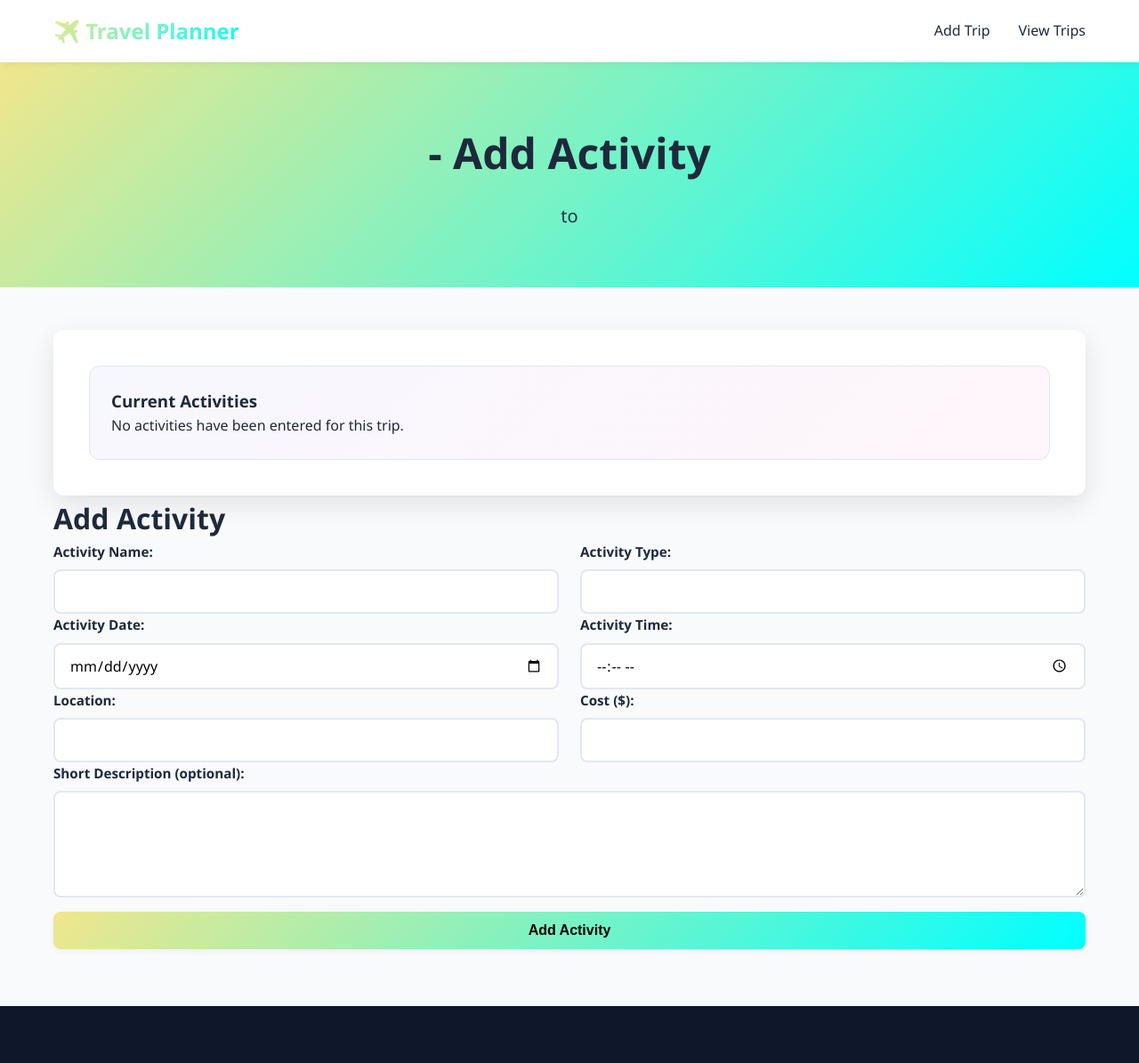
After one commit to IJustinChan/Travel-Planner, a Flask app: template templates/add_activity_route.html in a window 1280 px wide. The commit adds this page. Shown: the whole page at 89% size. Run offline with Flask 3, Linux system fonts and the light colour scheme; the template is opened without the code that fills it, so the values that code supplies are empty.

Commit message:
enabled users to add, update, and delete activities

```diff
--- a/main.py
+++ b/main.py
@@ -702,6 +702,30 @@ def delete_hotel_record(trip_id, hotel_id):
         print(f"Error deleting hotel: {e}")
         return False
 
+def delete_activity_record(trip_id, activity_id):
+    """
+    Delete an activity from the database for a specific trip
+    :param trip_id: ID of the trip
+    :param activity_id: ID of the activity to delete
+    :return: Boolean indicating success or failure
+    """
+    try:
+        connection = sqlite3.connect(database_name)
+        cursor = connection.cursor()
+        cursor.execute('''
+            DELETE FROM
+                Activities
+            WHERE
+                id = ?
+            AND
+                trip_id = ?''', (activity_id, trip_id))
+        connection.commit()
+        connection.close()
+        return True
+    except Exception as e:
+        print(f"Error deleting activity: {e}")
+        return False
+
 # --- Delete Entire Trip and Associated Records ---
 def delete_trip_and_associated_records(trip_id):
     """
@@ -1026,6 +1050,19 @@ def add_flight_route(trip_id, flight_id=None):
     return render_template('add_flight_route.html', trip_id=trip_id, trip=trip, flights=flights, flight_to_edit=flight_to_edit)
 
 # --- Delete Routes ---
+@app.route('/delete_trip/<int:trip_id>')
+def delete_trip(trip_id):
+    """
+    Delete a trip and all associated records.
+    :param trip_id: ID of the trip to delete
+    """
+    if delete_trip_and_associated_records(trip_id):
+        flash('Trip and all associated records deleted successfully.', 'success')
+    else:
+        flash('Error deleting trip. Please try again.', 'error')
+
+    return redirect(url_for('view_trips'))
+
 @app.route('/delete_flight/<int:flight_id>/<int:trip_id>')
 def delete_flight(flight_id, trip_id):
     """
@@ -1054,18 +1091,19 @@ def delete_hotel(hotel_id, trip_id):
 
     return redirect(url_for('plan_trip', trip_id=trip_id))
 
-@app.route('/delete_trip/<int:trip_id>')
-def delete_trip(trip_id):
+@app.route('/delete_activity/<int:activity_id>/<int:trip_id>')
+def delete_activity(activity_id, trip_id):
     """
-    Delete a trip and all associated records.
-    :param trip_id: ID of the trip to delete
+    Delete an activity from a specific trip.
+    :param activity_id: ID of the activity to delete
+    :param trip_id: ID of the trip the activity belongs to
     """
-    if delete_trip_and_associated_records(trip_id):
-        flash('Trip and all associated records deleted successfully.', 'success')
+    if delete_activity_record(trip_id, activity_id):
+        flash('Activity deleted successfully.', 'success')
     else:
-        flash('Error deleting trip. Please try again.', 'error')
+        flash('Error deleting activity. Please try again.', 'error')
 
-    return redirect(url_for('view_trips'))
+    return redirect(url_for('plan_trip', trip_id=trip_id))
 
 # --- Methods ---
 def validate_end_date(start_date_str, end_date_str):
--- /dev/null
+++ b/templates/add_activity_route.html
@@ -0,0 +1,152 @@
+<!DOCTYPE html>
+<html lang="en">
+<head>
+    <meta charset="UTF-8">
+    <meta name="viewport" content="width=device-width, initial-scale=1.0">
+    <title>Add Activity</title>
+    <link rel="stylesheet" href="{{ url_for('static', filename='style.css') }}">
+</head>
+<body>
+
+    <nav class="navbar">
+        <div class="container">
+            <div class="nav-brand">✈️ Travel Planner</div>
+            <ul class="nav-menu">
+                <li><a href="{{ url_for('home') }}">Add Trip</a></li>
+                <li><a href="{{ url_for('view_trips') }}">View Trips</a></li>
+            </ul>
+        </div>
+    </nav>
+
+    <header class="hero">
+        <div class="container">
+            <h1>{{ trip['trip_name'] }} - {{ 'Edit' if activity_to_edit else 'Add' }} Activity</h1>
+            <p>{{ trip['start_date'] }} to {{ trip['end_date'] }}</p>
+        </div>
+    </header>
+
+    <main class="container">
+        <!-- Flash Messages -->
+        {% with messages = get_flashed_messages(with_categories=true) %}
+            {% if messages %}
+                {% for category, message in messages %}
+                    <div class="alert alert-{{ category }}">
+                        {{ message }}
+                        <button class="alert-close" onclick="this.parentElement.style.display='none';">&times;</button>
+                    </div>
+                {% endfor %}
+            {% endif %}
+        {% endwith %}
+
+        <div class="display-container">
+            <div class="trip-card">
+                <h3>Current Activities</h3>
+
+                {% if activities %}
+                    <table class="info-table">
+                        <tr>
+                            <th>Date</th>
+                            <th>Activity</th>
+                            <th>Type</th>
+                            <th>Time</th>
+                            <th>Location</th>
+                            <th>Cost</th>
+                            <th>Notes</th>
+                            <th>Edit</th>
+                            <th>Remove</th>
+                        </tr>
+                        {% for act in activities %}
+                        <tr>
+                            <td>{{ act['activity_date'] }}</td>
+                            <td>{{ act['activity_name'] }}</td>
+                            <td>{{ act['activity_type'] }}</td>
+                            <td>{{ act['activity_time'] }}</td>
+                            <td>{{ act['location'] }}</td>
+                            <td>${{ "%.2f"|format(act['cost']) }}</td>
+                            <td>{{ act['description'] }}</td>
+                            <td><a class="edit-link" href="{{ url_for('add_activity_route', trip_id=trip_id, activity_id=act['id']) }}">Edit</a></td>
+                            <td><a class="delete-link" href="{{ url_for('delete_activity', activity_id=act['id'], trip_id=trip_id) }}" onclick="return confirm('Are you sure you want to delete this activity?')">Remove</a></td>
+                        </tr>
+                        {% endfor %}
+                    </table>
+
+                {% else %}
+                    <p>No activities have been entered for this trip.</p>
+                {% endif %}
+
+            </div>
+        </div>
+
+        <h1>{{ 'Edit ' if activity_to_edit else 'Add ' }} Activity</h1>
+
+        {% if activity_to_edit %}
+            <form method="POST"
+                action="{{ url_for('add_activity_route',
+                                    trip_id=trip_id,
+                                    activity_id=activity_to_edit['id']) }}">
+        {% else %}
+            <form method="POST"
+                action="{{ url_for('add_activity_route',
+                                    trip_id=trip_id) }}">
+        {% endif %}
+
+            <div class="form-row">
+                <div class="form-group">
+                    <label for="activity_name">Activity Name:</label>
+                    <input type="text" id="activity_name" name="activity_name"
+                    value="{{ activity_to_edit['activity_name'] if activity_to_edit else '' }}" required>
+                </div>
+
+                <div class="form-group">
+                    <label for="activity_type">Activity Type:</label>
+                    <input type="text" id="activity_type" name="activity_type"
+                    value="{{ activity_to_edit['activity_type'] if activity_to_edit else '' }}" required>
+                </div>
+
+            </div>
+
+            <div class="form-row">
+                <div class="form-group">
+                    <label for="activity_date">Activity Date:</label>
+                    <input type="date" id="activity_date" name="activity_date" value="{{ activity_to_edit['activity_date'] if activity_to_edit else '' }}" required>
+                </div>
+
+                <div class="form-group">
+                    <label for="activity_time">Activity Time:</label>
+                    <input type="time" id="activity_time" name="activity_time" value="{{ activity_to_edit['activity_time'] if flight_to_edit else '' }}" required>
+                </div>
+            </div>
+
+            <div class="form-row">
+                <div class="form-group">
+                    <label for="location">Location:</label>
+                    <input type="text" id="location" name="location" value="{{ activity_to_edit['location'] if activity_to_edit else '' }}" required>
+                </div>
+
+                <div class="form-group">
+                    <label for="cost">Cost ($):</label>
+                    <input type="number" id="cost" name="cost" step="0.01"
+                    value="{{ activity_to_edit['cost'] if activity_to_edit else '' }}" required>
+                </div>
+            </div>
+
+            <div class="form-group">
+                <label for="description">Short Description (optional):</label>
+                <textarea id="description" name="description">{{ activity_to_edit['description'] if activity_to_edit else '' }}</textarea>
+            </div>
+
+
+            <div class="form-actions">
+                <button type="submit" class="btn btn-primary">{{ "Update Activity" if activity_to_edit else "Add Activity" }}</button>
+                {% if activity_to_edit is none %}
+                    <button type="reset" class="btn btn-secondary">Clear</button>
+                {% endif %}
+            </div>
+
+        </form>
+
+    </main>
+
+    <footer class="footer"></footer>
+
+</body>
```
Also changed, not shown: templates/plan.html (+25 -13 lines).
